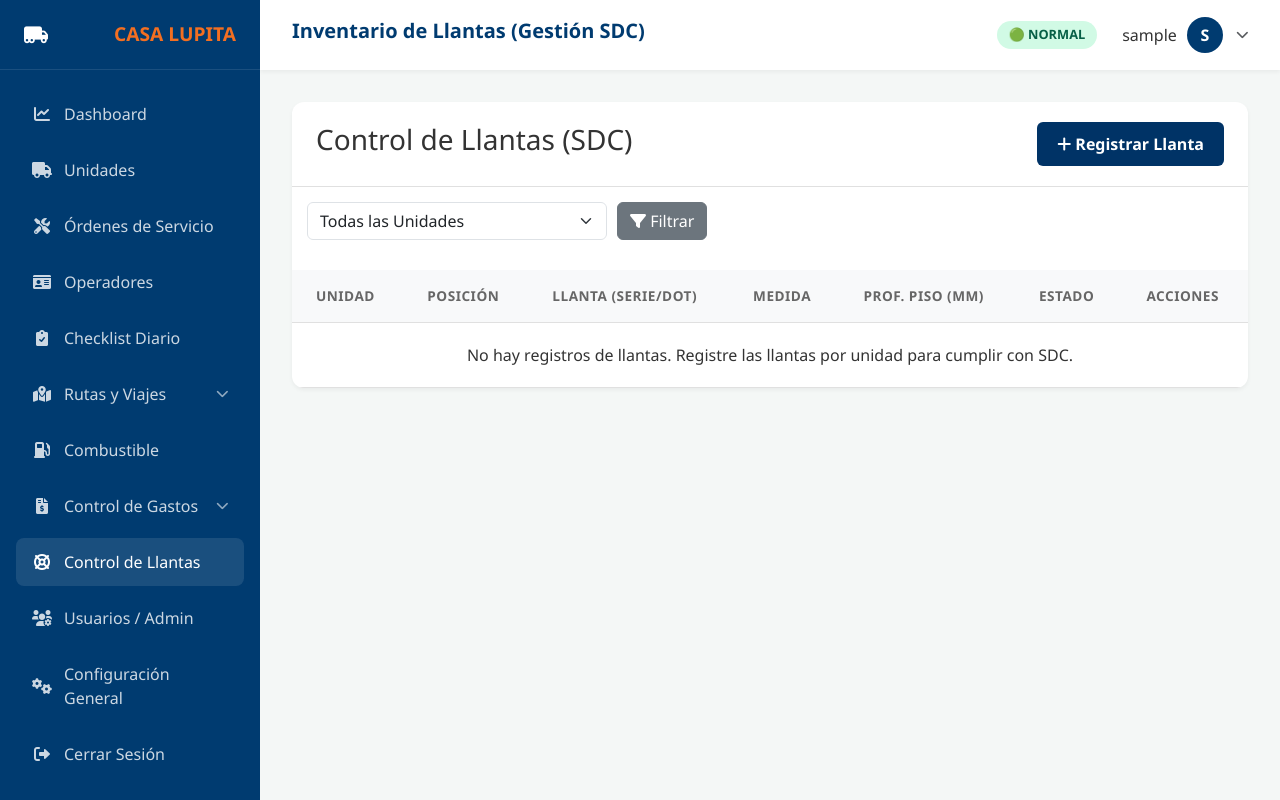
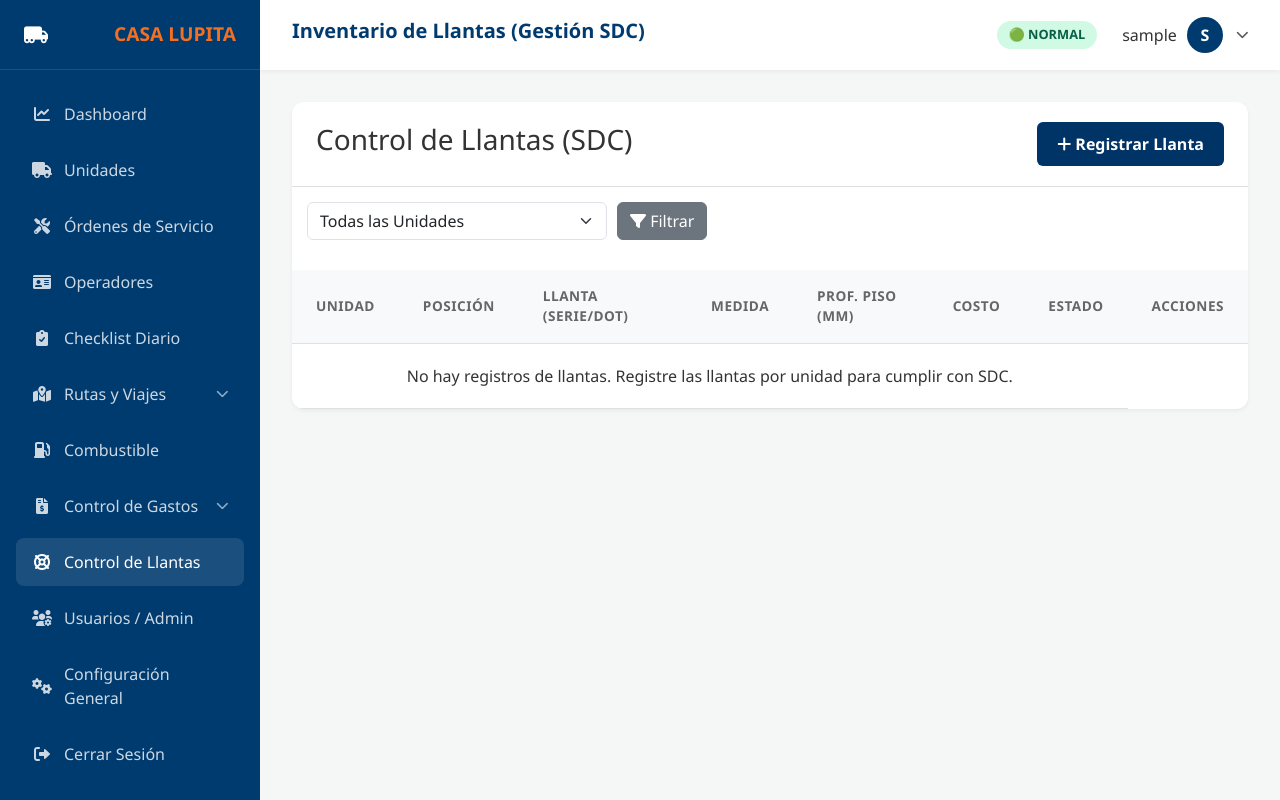
Before and after one commit to camarenassergio/New-App-Con-App-Android, a Django app: page /dashboard/llantas/ in a window 1280 px wide. Run offline with Django 5.2, Linux system fonts and the light colour scheme; the visitor is signed in with stand-in values (Sample User, id 1); data that the repository does not hold is empty; some libraries are stand-ins or nearby versions.

Commit message:
feat: Añadir costo a InventarioLlanta para cálculo de rutas

```diff
--- a/dashboard/forms.py
+++ b/dashboard/forms.py
@@ -360,10 +360,11 @@ class InventarioLlantaForm(forms.ModelForm):
         model = InventarioLlanta
         fields = [
             'unidad', 'posicion', 'marca', 'medida', 'numero_serie',
-            'profundidad_piso_mm', 'fecha_instalacion', 'km_instalacion',
+            'profundidad_piso_mm', 'costo', 'fecha_instalacion', 'km_instalacion',
             'activa', 'observaciones'
         ]
         widgets = {
+            'costo': forms.NumberInput(attrs={'class': 'form-control', 'step': '0.01'}),
             'fecha_instalacion': forms.DateInput(attrs={'type': 'date', 'class': 'form-control'}),
             'observaciones': forms.Textarea(attrs={'rows': 3, 'class': 'form-control'}),
         }
--- a/dashboard/models.py
+++ b/dashboard/models.py
@@ -966,6 +966,7 @@ class InventarioLlanta(models.Model):
 
     # SDC: Profundidad mínima de piso (3.5.3.1)
     profundidad_piso_mm = models.DecimalField(max_digits=4, decimal_places=1, verbose_name="Profundidad de Piso (mm)")
+    costo = models.DecimalField(max_digits=10, decimal_places=2, default=0.00, verbose_name="Costo de la Llanta ($)")
     fecha_instalacion = models.DateField(default=timezone.now, verbose_name="Fecha Instalación")
     km_instalacion = models.PositiveIntegerField(verbose_name="Km al Instalar")
     activa = models.BooleanField(default=True, verbose_name="Instalada Actualmente")
--- a/templates/dashboard/inventario_llanta_list.html
+++ b/templates/dashboard/inventario_llanta_list.html
@@ -36,6 +36,7 @@
                     <th>Llanta (Serie/DOT)</th>
                     <th>Medida</th>
                     <th>Prof. Piso (mm)</th>
+                    <th>Costo</th>
                     <th>Estado</th>
                     <th>Acciones</th>
                 </tr>
@@ -62,6 +63,7 @@
                             {% endif %}
                         </div>
                     </td>
+                    <td>${{ llanta.costo|floatformat:2 }}</td>
                     <td>
                         {% if llanta.activa %}
                             <span class="badge bg-success">Activa / Rodando</span>
```
Also changed, not shown: PLAN.md (+1 -0 lines), dashboard/migrations/0023_inventariollanta_costo.py (added).
